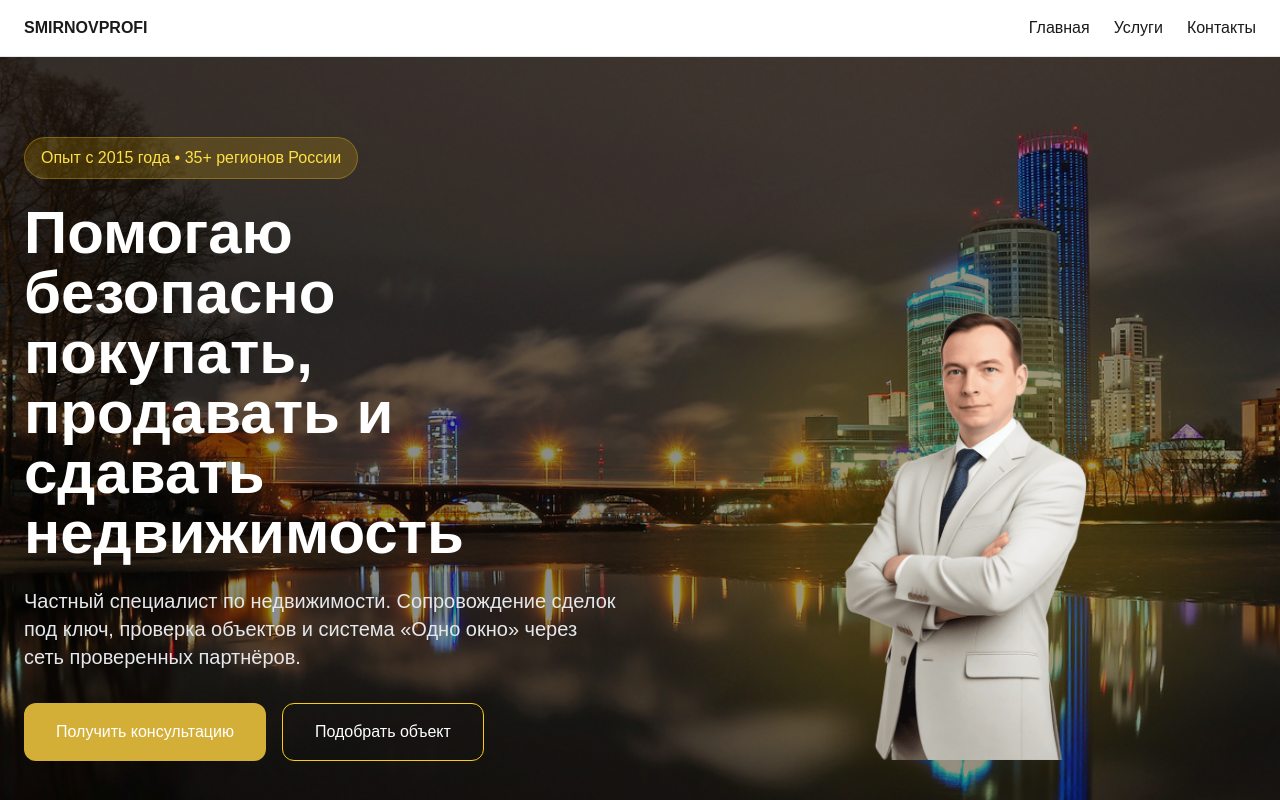
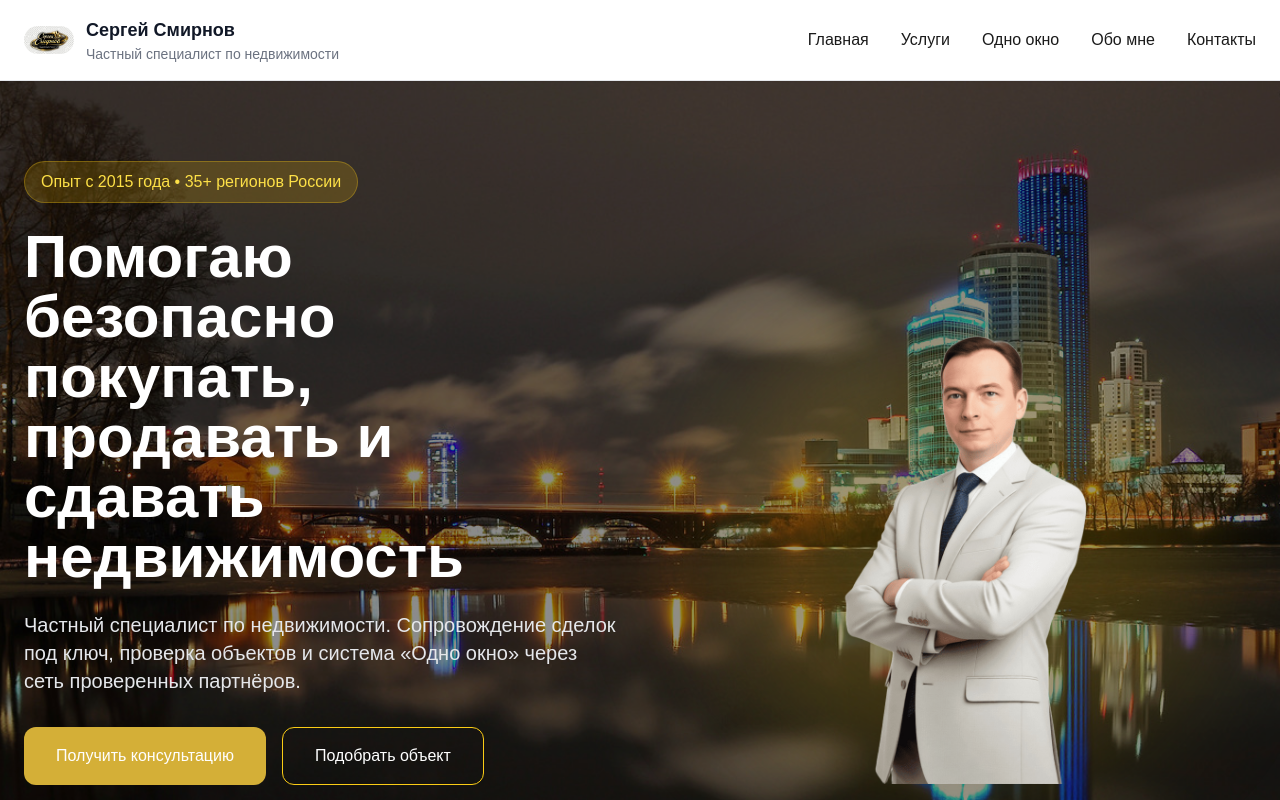
Before and after one commit to kvartirkavip2020-coder/smirnovprofi-site, a Next.js app: page / in a window 1280 px wide. Shown: the top 800 px of the page. Built offline with nearby package versions, Linux system fonts and the light colour scheme.

Commit message:
Update Header.tsx

```diff
--- a/components/Header.tsx
+++ b/components/Header.tsx
@@ -1,16 +1,73 @@
+import Image from "next/image";
+
 export default function Header() {
   return (
-    <header className="border-b bg-white sticky top-0 z-50">
-      <div className="container-custom flex justify-between items-center py-4">
-        <div>
-          <strong>SMIRNOVPROFI</strong>
-        </div>
+    <header className="sticky top-0 z-50 bg-white/95 backdrop-blur border-b border-gray-200 shadow-sm">
+      <div className="container-custom flex items-center justify-between py-4">
 
-        <nav className="flex gap-6">
-          <a href="/">Главная</a>
-          <a href="#services">Услуги</a>
-          <a href="#contacts">Контакты</a>
+        {/* Логотип */}
+        <a href="/" className="flex items-center gap-3">
+
+          <Image
+            src="/logo.jpeg"
+            alt="Сергей Смирнов"
+            width={50}
+            height={50}
+            className="rounded-full"
+          />
+
+          <div>
+            <div className="font-bold text-lg text-gray-900">
+              Сергей Смирнов
+            </div>
+
+            <div className="text-sm text-gray-500">
+              Частный специалист по недвижимости
+            </div>
+          </div>
+
+        </a>
+
+        {/* Меню */}
+        <nav className="hidden md:flex items-center gap-8 font-medium">
+
+          <a
+            href="/"
+            className="hover:text-yellow-600 transition"
+          >
+            Главная
+          </a>
+
+          <a
+            href="#services"
+            className="hover:text-yellow-600 transition"
+          >
+            Услуги
+          </a>
+
+          <a
+            href="#one-window"
+            className="hover:text-yellow-600 transition"
+          >
+            Одно окно
+          </a>
+
+          <a
+            href="#about"
+            className="hover:text-yellow-600 transition"
+          >
+            Обо мне
+          </a>
+
+          <a
+            href="#contacts"
+            className="hover:text-yellow-600 transition"
+          >
+            Контакты
+          </a>
+
         </nav>
+
       </div>
     </header>
   );
```
